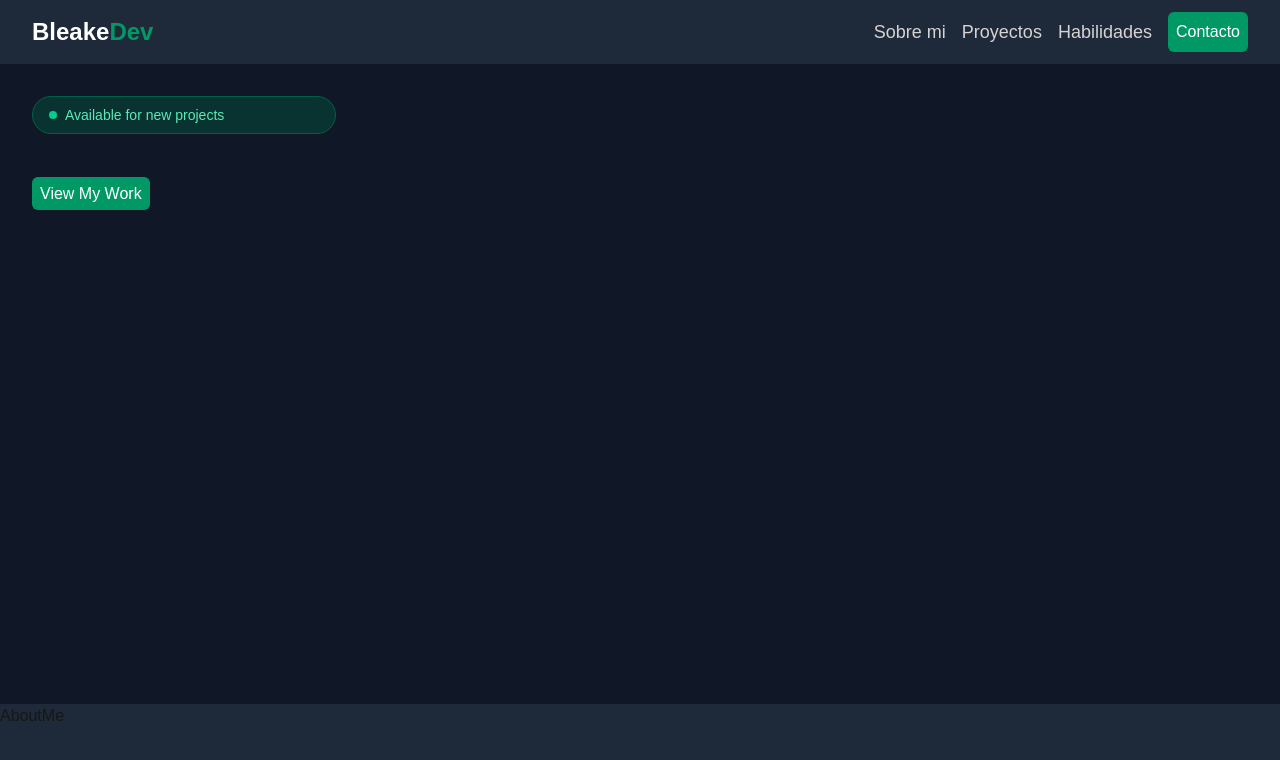
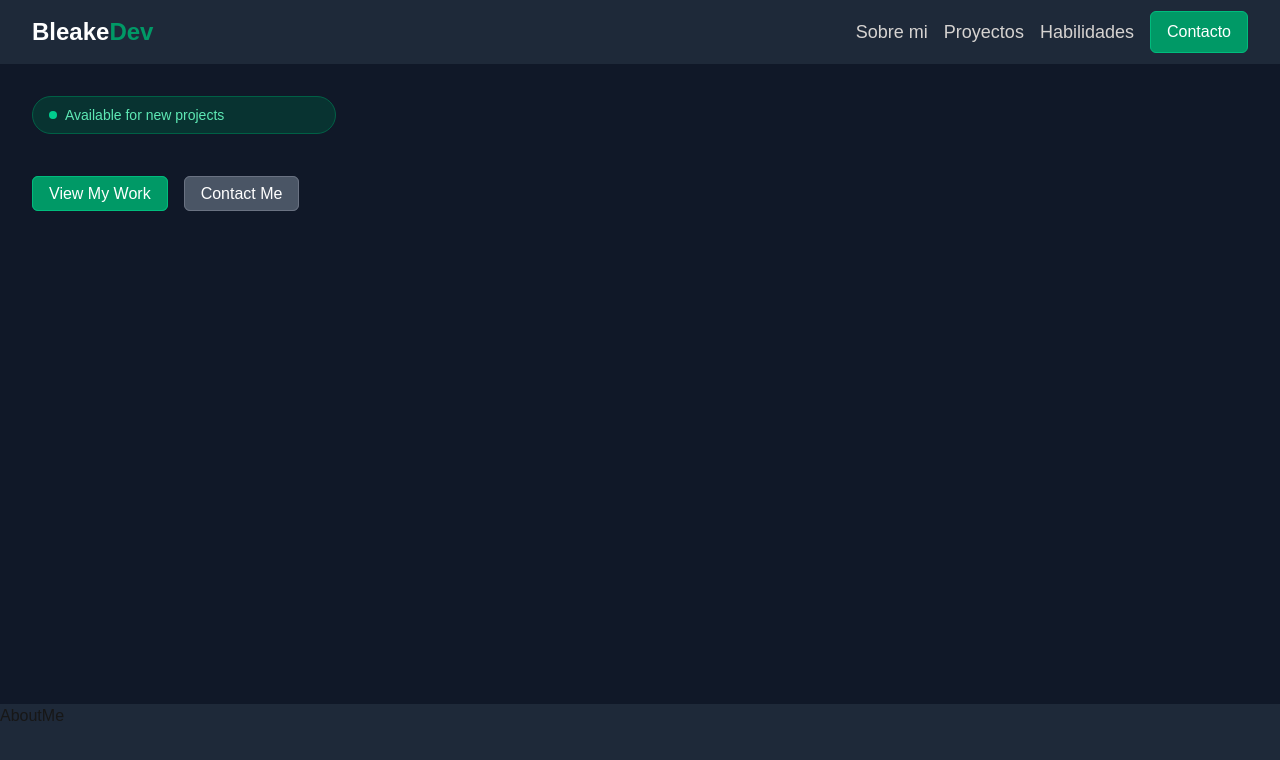
Before and after one commit to Ianbleake/BleakeDev, a Next.js app: page / in a window 1280 px wide. Shown: the top 760 px of the page. Built offline with nearby package versions, Linux system fonts and the light colour scheme.

Commit message:
style: redifine button styles and add secondary variant

```diff
--- a/src/components/home/Introduction/index.tsx
+++ b/src/components/home/Introduction/index.tsx
@@ -14,6 +14,7 @@ export default function Introduction(): React.ReactElement {
 
       <div>
         <Button label="View My Work" isLink={true} route="/proyects" />
+        <Button label="Contact Me" isLink={true} route="/contact" variant="secondary" className="ml-4" />
       </div>
     </div>
   );
--- a/src/components/ui/button.tsx
+++ b/src/components/ui/button.tsx
@@ -1,3 +1,4 @@
+import { merge } from "@/utils/mergeStyles";
 import Link from "next/link";
 import React from "react";
 
@@ -6,6 +7,8 @@ type ButtonProps = {
   onClick?: () => void;
   isLink?: boolean;
   route?: string;
+  variant?: "primary" | "secondary";
+  className?: string;
 }
 
 export default function Button({
@@ -13,17 +16,22 @@ export default function Button({
   onClick,
   isLink = false,
   route,
+  variant = "primary",
+  className,
 }: ButtonProps ): React.ReactElement {
+
+  const baseStyle = "text-white rounded-md py-2 px-4 transition"
+  const buttonStyle = variant === "primary" ? merge('bg-emerald-600 hover:bg-emerald-700 border border-emerald-500 ',baseStyle) : merge('bg-gray-600 hover:bg-gray-700 border border-gray-500',baseStyle);
 
   if(isLink && route) {
     return(
-      <Link href={route} className="bg-emerald-600 text-white rounded-md p-2 transition hover:bg-emerald-700"  >
+      <Link href={route} className={merge(buttonStyle,className)}  >
         {label}
       </Link>
     )
   }
   return (
-    <button onClick={onClick} className="bg-emerald-600 h-full w-fit text-white" >
+    <button onClick={onClick} className={merge(buttonStyle,className)} >
       {label}
     </button>
   );
```
